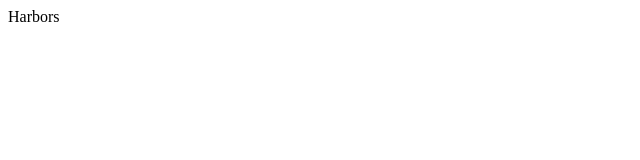
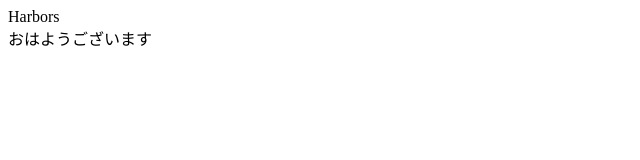
Before and after one commit to OishiTeppei/github-lecture, a plain HTML site: page index.html in a window 1280 px wide. Shown: the whole page, without its empty margins (0-640 px from the left). Drawn offline with Linux system fonts and the light colour scheme.

Commit message:
おはよう

```diff
--- a/index.html
+++ b/index.html
@@ -10,5 +10,8 @@
   <header>
     Harbors
   </header>
+  <div>
+    おはようございます
+  </div>
 </body>
 </html>
```
